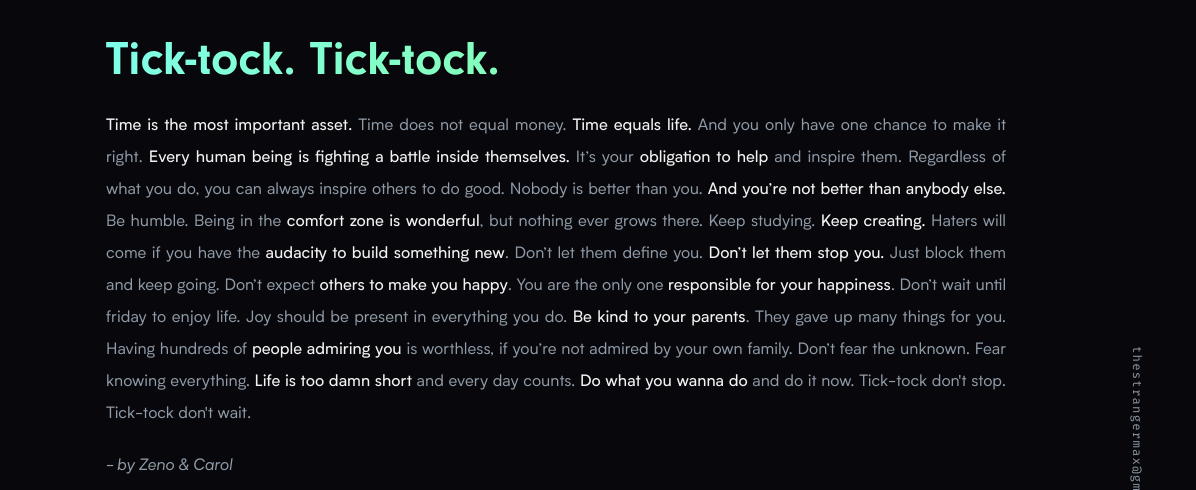
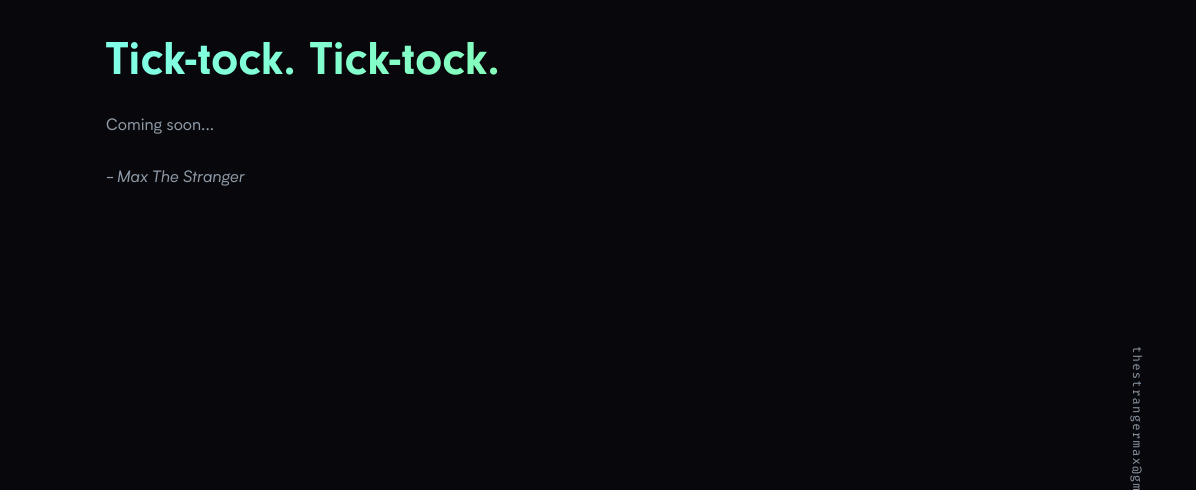
Before and after one commit to emmanuelallan/code.maxthestranger.com_v2, a Gatsby site: page /reminder in a window 1280 px wide. Shown: the part 128-618 px from the top of the page, 84-1280 px from the left. Built offline with nearby package versions, Linux system fonts and the light colour scheme; Gatsby itself is replaced by a stand-in of ours; no server answers.

Commit message:
fix: commented manifesto

```diff
--- a/src/sections/manifesto.js
+++ b/src/sections/manifesto.js
@@ -8,25 +8,27 @@ export default function Manifesto(){
             <div className="post_content">
                     <h1 className="gradient gradient-cyan-green">Tick-tock. Tick-tock.</h1>
                     <div className={styles.single}>
-                        <p className={styles.manifesto}><strong>Time is the most important asset.</strong> Time does not equal
-                            money. <strong>Time equals life.</strong> And you only have one chance to make it
-                            right. <strong>Every human being is fighting a battle inside themselves.</strong> It’s
-                            your <strong>obligation to help</strong> and inspire them. Regardless of what you do, you
-                            can always inspire others to do good. Nobody is better than you. <strong>And you’re not
-                                better than anybody else.</strong> Be humble. Being in the <strong>comfort zone is
-                                wonderful</strong>, but nothing ever grows there. Keep studying. <strong>Keep
-                                creating.</strong> Haters will come if you have the <strong>audacity to build something
-                                new</strong>. Don’t let them define you. <strong>Don’t let them stop you.</strong> Just
-                            block them and keep going. Don’t expect <strong>others to make you happy</strong>. You are
-                            the only one <strong>responsible for your happiness</strong>. Don’t wait until friday to
-                            enjoy life. Joy should be present in everything you do. <strong>Be kind to your
-                                parents</strong>. They gave up many things for you. Having hundreds of <strong>people
-                                admiring you</strong> is worthless, if you’re not admired by your own family. Don’t fear
-                            the unknown. Fear knowing everything. <strong>Life is too damn short</strong> and every day
-                            counts. <strong>Do what you wanna do</strong> and do it now. Tick-tock don't stop. Tick-tock
-                            don't wait.
+                        <p className={styles.manifesto}>
+                            {/*<strong>Time is the most important asset.</strong> Time does not equal*/}
+                            {/*money. <strong>Time equals life.</strong> And you only have one chance to make it*/}
+                            {/*right. <strong>Every human being is fighting a battle inside themselves.</strong> It’s*/}
+                            {/*your <strong>obligation to help</strong> and inspire them. Regardless of what you do, you*/}
+                            {/*can always inspire others to do good. Nobody is better than you. <strong>And you’re not*/}
+                            {/*    better than anybody else.</strong> Be humble. Being in the <strong>comfort zone is*/}
+                            {/*    wonderful</strong>, but nothing ever grows there. Keep studying. <strong>Keep*/}
+                            {/*    creating.</strong> Haters will come if you have the <strong>audacity to build something*/}
+                            {/*    new</strong>. Don’t let them define you. <strong>Don’t let them stop you.</strong> Just*/}
+                            {/*block them and keep going. Don’t expect <strong>others to make you happy</strong>. You are*/}
+                            {/*the only one <strong>responsible for your happiness</strong>. Don’t wait until friday to*/}
+                            {/*enjoy life. Joy should be present in everything you do. <strong>Be kind to your*/}
+                            {/*    parents</strong>. They gave up many things for you. Having hundreds of <strong>people*/}
+                            {/*    admiring you</strong> is worthless, if you’re not admired by your own family. Don’t fear*/}
+                            {/*the unknown. Fear knowing everything. <strong>Life is too damn short</strong> and every day*/}
+                            {/*counts. <strong>Do what you wanna do</strong> and do it now. Tick-tock don't stop. Tick-tock*/}
+                            {/*don't wait.*/}
+                            Coming soon...
                         </p>
-                        <p className="manifesto"><em>- by Zeno &amp; Carol</em></p>
+                        <p className="manifesto"><em>- Max The Stranger</em></p>
                     </div>
             </div>
         </section>
```
